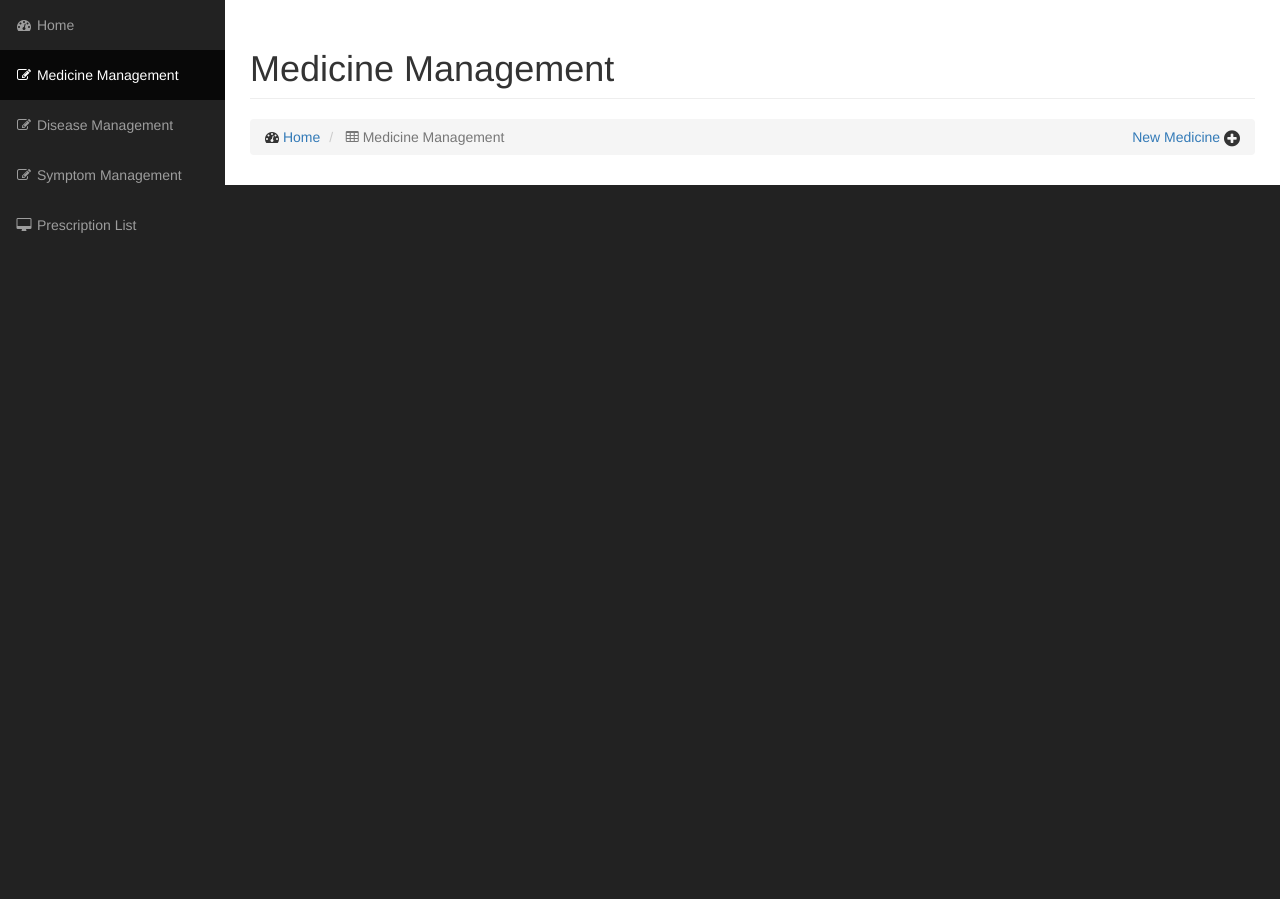
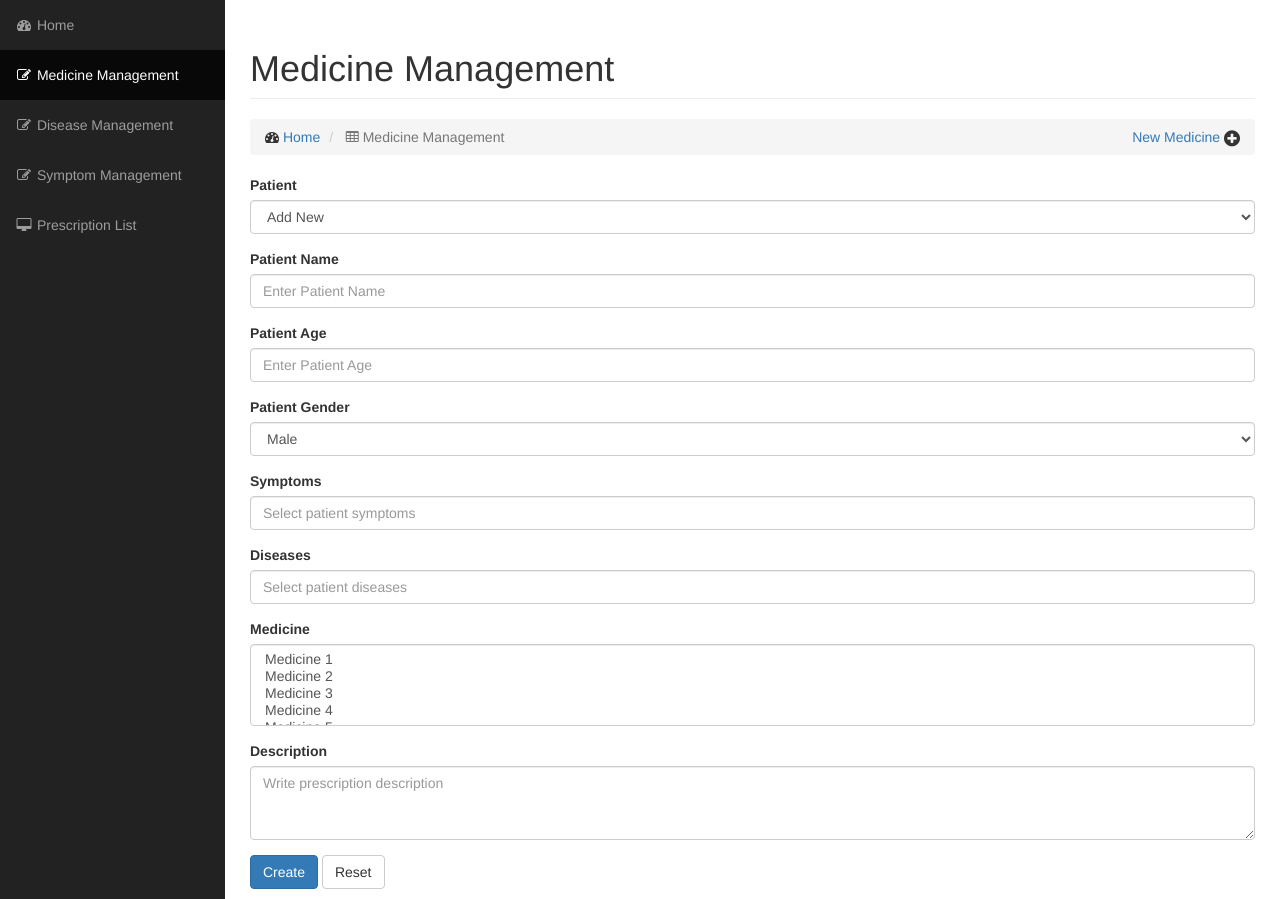
Before and after one commit to 39M/KBPS, a PHP site: page /admin_medicine.php?action=new in a window 1280 px wide. Shown: the part 51-950 px from the top of the page. Before the commit the page ends 284 px from the top, so only its background shows below. Run offline with PHP 8.4, Linux system fonts and the light colour scheme; the visitor is signed in with stand-in values (Sample User, id 1).

Commit message:
add/edit medicine 50%

```diff
--- a/Project/admin_medicine.php
+++ b/Project/admin_medicine.php
@@ -121,15 +121,110 @@ require_once("connect.php");
             </div>
 
             <?php
+                if (!empty($_POST)) {
+                    if (isset($_GET['action']) && $_GET['action'] == 'new') {
+                        // INSERT INTO
+                    } else if (isset($_GET['action']) && $_GET['action'] == 'edit') {
+                        // UPDATE
+                    }
+                }
+                $showform = false;
                 if (isset($_GET['action']) && $_GET['action'] == 'new') {
-
+                    $showform = true;
+                    $id = "";
+                    $name = "";
+                    $category = "";
+                    $description = "";
+                    $property = "";
+                    $adverse_effect = "";
+                    $pharmacokinetics = "";
+                    $mechanism = "";
                 }
                 else if (isset($_GET['action']) && $_GET['action'] == 'edit') {
+                    $showform = true;
+                    $result = mysqli_query();
+                    $id = $_GET['id'];
+                    $name = "";
+                    $category = "";
+                    $description = "";
+                    $property = "";
+                    $adverse_effect = "";
+                    $pharmacokinetics = "";
+                    $mechanism = "";
+                }
+                if ($showform) {
+                    ?>
 
+                <form role="form" method="post" action="admin_medicine.php?action=<?$_GET['action']?>">
+                        <div class="form-group">
+                            <label>Patient</label>
+                            <select class="form-control" title="Select Patient" onchange="show_patient_table(this)">
+                                <option value="add_patient">Add New</option>
+
+                                <option>Patient 1</option>
+                                <option>Patient 2</option>
+                                <option>Patient 3</option>
+                                <option>Patient 4</option>
+                                <option>Patient 5</option>
+                            </select>
+                        </div>
+
+                        <div id="patient_form" style="display: block">
+                            <div class="form-group">
+                                <label>Patient Name</label>
+                                <input class="form-control" id="patient_name" placeholder="Enter Patient Name">
+                            </div>
+                            <div class="form-group">
+                                <label>Patient Age</label>
+                                <input type="number" class="form-control" id="patient_age" placeholder="Enter Patient Age">
+                            </div>
+                            <div class="form-group">
+                                <label>Patient Gender</label>
+                                <select class="form-control" id="patient_gender" title="Select Patient Gender">
+                                    <option>Male</option>
+                                    <option>Female</option>
+                                    <option>Others</option>
+                                </select>
+                            </div>
+                        </div>
+
+                        <div class="form-group">
+                            <label>Symptoms</label>
+                            <input class="form-control" placeholder="Select patient symptoms">
+                        </div>
+
+                        <div class="form-group">
+                            <label>Diseases</label>
+                            <input class="form-control" placeholder="Select patient diseases">
+                        </div>
+
+                        <div class="form-group">
+                            <label>Medicine</label>
+                            <select multiple class="form-control">
+                                <option>Medicine 1</option>
+                                <option>Medicine 2</option>
+                                <option>Medicine 3</option>
+                                <option>Medicine 4</option>
+                                <option>Medicine 5</option>
+                            </select>
+                        </div>
+
+                        <div class="form-group">
+                            <label>Description</label>
+                            <textarea class="form-control" rows="3"
+                                      placeholder="Write prescription description"></textarea>
+                        </div>
+
+                        <button type="submit" class="btn btn-primary">Create</button>
+                        <button type="reset" class="btn btn-default">Reset</button>
+                    </form>
+
+                    <?php
                 }
                 else {
 
             ?>
+
             <div class="row">
                 <div class="col-lg-12">
                     <form role="form" method="get" action="admin_medicine.php">
@@ -184,7 +279,7 @@ require_once("connect.php");
                                     printf("<tr></tr><td>%d</td><td>%s</td><td>%s</td>", $row['ID'], $row['Name'], $row['Category']);
                                     if (strlen($row["Description"]) > 50) printf("<td>%s...</td>", substr($row["Description"], 0, 50));
                                     else printf("<td>%s</td>", $row["Description"]);
-                                    printf("<td><a href='admin_medicine.php?edit=%d'>Edit</a></td><td><a href='admin_medicine.php?action=delete&id=%d'>Delete</a></td></tr>", $row['ID'], $row['ID']);
+                                    printf("<td><a href='admin_medicine.php?action=edit&id=%d'>Edit</a></td><td><a href='admin_medicine.php?action=delete&id=%d'>Delete</a></td></tr>", $row['ID'], $row['ID']);
                                 }
                             ?>
                             </tbody>
--- a/Project/doctor_index.php
+++ b/Project/doctor_index.php
@@ -1,6 +1,7 @@
 <?php
 session_start();    // init session
-if (!isset($_SESSION['role']) || $_SESSION['role'] != 'doctor') {
+if (!isset($_SESSION['role']) || $_SESSION['role'] != 'doctor')
+{
     header("Location:index.php");  // not logged in, redirect
     exit();
 }
```
Also changed, not shown: Project/doctor_list.php (+3 -10 lines), Project/doctor_make.php (+3 -10 lines), Project/js/plugins/morris/morris-data.js.
